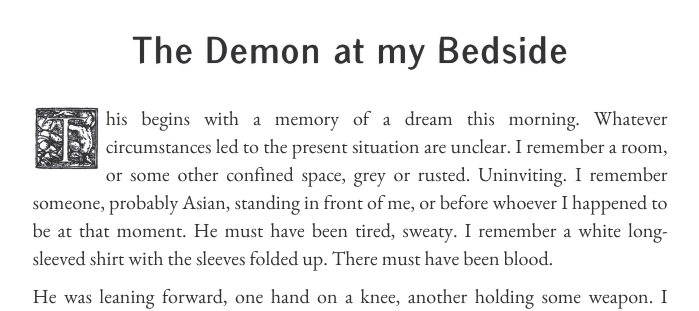
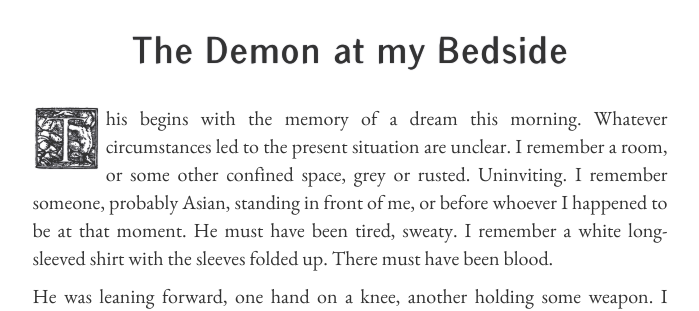
Before and after one commit to jessejohnson/wsgeorge, a Jekyll site: the page built from _posts/2017-12-16-the-demon-at-my-bedside.html, in a window 1280 px wide and 900 px high. Shown: the part 167-478 px from the top of the window, without its empty margins (290-989 px from the left). Built offline with Jekyll 4.4.1, drawn with Linux system fonts in a browser that asks for light colours.

Commit message:
Edit demon at my bedside

```diff
--- a/_posts/2017-12-16-the-demon-at-my-bedside.html
+++ b/_posts/2017-12-16-the-demon-at-my-bedside.html
@@ -8,7 +8,7 @@ tags: essay
 <h1 class="title-text text-center">{{ page.title }}</h1>
 
 <p class="content-text">
-	<span class="miniature">T</span>his begins with a memory of a dream this morning. Whatever circumstances led to the present situation are unclear. I remember a room, or some other confined space, grey or rusted. Uninviting. I remember someone, probably Asian, standing in front of me, or before whoever I happened to be at that moment. He must have been tired, sweaty. I remember a white long-sleeved shirt with the sleeves folded up. There must have been blood.
+	<span class="miniature">T</span>his begins with the memory of a dream this morning. Whatever circumstances led to the present situation are unclear. I remember a room, or some other confined space, grey or rusted. Uninviting. I remember someone, probably Asian, standing in front of me, or before whoever I happened to be at that moment. He must have been tired, sweaty. I remember a white long-sleeved shirt with the sleeves folded up. There must have been blood.
 </p>
 <p class="content-text">
 	He was leaning forward, one hand on a knee, another holding some weapon. I remember a large, metal beam. Sometimes it appears to be a cutlass, or a rifle. Whatever it was was meant to kill me. Perhaps that was his intention - to strike out and kill me. There was enough hostility in the atmosphere. A spark could have provoked any one of us to lethal action.
```
